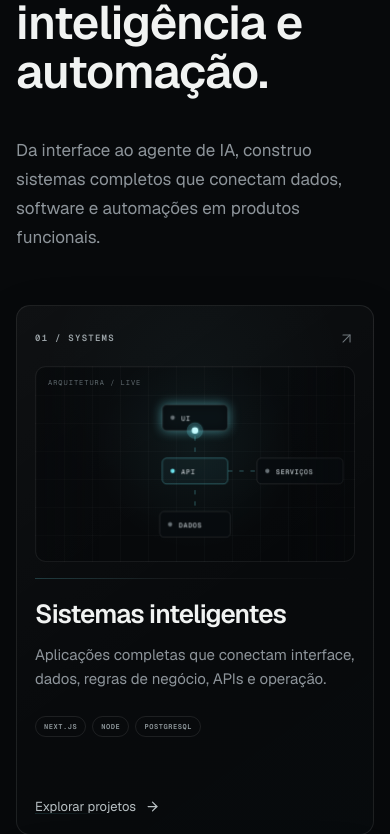
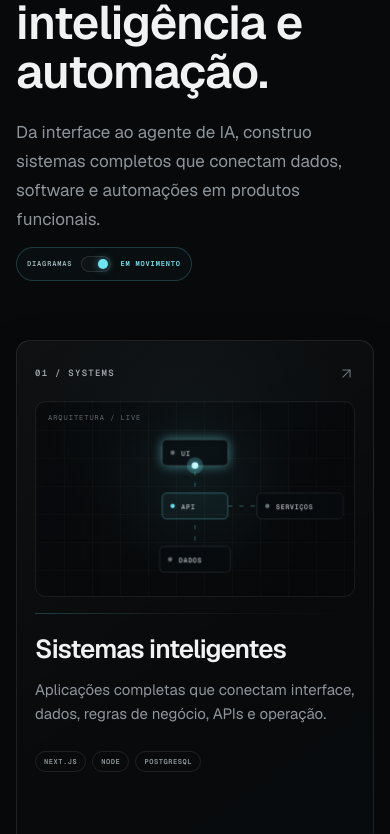
Before and after one commit to PedroCCallejas/pedro-callejas-portfolio, a Next.js app: page / in a window 390 px wide. Shown: the part 1450-2284 px from the top of the page. Built offline with nearby package versions, Linux system fonts and the light colour scheme.

Commit message:
fix: permitir ativar animacoes dos diagramas

```diff
--- a/src/app/globals.css
+++ b/src/app/globals.css
@@ -89,7 +89,17 @@ button { font: inherit; }
 .expertise-section { position: relative; }
 .expertise-heading { margin-bottom: 54px; align-items: end; }
 .expertise-heading h2 { max-width: 820px; font-size: clamp(2.8rem, 4.2vw, 4.7rem); }
-.expertise-heading > p { max-width: 530px; margin: 0 0 5px; }
+.expertise-heading__aside { max-width: 530px; margin: 0 0 5px; }
+.expertise-heading__aside > p { margin: 0; color: var(--muted); font-size: 17px; line-height: 1.7; }
+.expertise-motion-toggle { margin-top: 18px; min-height: 34px; padding: 7px 10px; display: inline-flex; align-items: center; gap: 9px; color: #778186; border: 1px solid rgba(255,255,255,.085); border-radius: 999px; background: rgba(6,9,11,.54); cursor: pointer; transition: color .28s ease, border-color .28s ease, background .28s ease; }
+.expertise-motion-toggle > span:first-child, .expertise-motion-toggle strong { font-size: 7px; letter-spacing: .12em; font-weight: 600; }
+.expertise-motion-toggle strong { color: #9aa3a7; transition: color .28s ease; }
+.expertise-motion-toggle__track { width: 30px; height: 16px; padding: 2px; display: block; border: 1px solid rgba(255,255,255,.11); border-radius: 999px; background: rgba(255,255,255,.025); }
+.expertise-motion-toggle__track i { width: 10px; height: 10px; display: block; border-radius: 50%; background: #646d72; transition: transform .32s cubic-bezier(.22,1,.36,1), background .28s ease, box-shadow .28s ease; }
+.expertise-motion-toggle[aria-pressed="true"] { color: #9db6ba; border-color: rgba(110,231,242,.2); background: rgba(110,231,242,.025); }
+.expertise-motion-toggle[aria-pressed="true"] strong { color: var(--cyan); }
+.expertise-motion-toggle[aria-pressed="true"] .expertise-motion-toggle__track i { transform: translateX(14px); background: var(--cyan); box-shadow: 0 0 9px rgba(110,231,242,.5); }
+.expertise-motion-toggle:is(:hover, :focus-visible) { color: #c4cccf; border-color: rgba(110,231,242,.28); }
 .capabilities-grid { display: grid; grid-template-columns: repeat(3, minmax(0, 1fr)); gap: 16px; }
 .capabilities-grid > div { height: 100%; }
 .capability-card { --diagram-speed: 6.4s; --node-glow: .58; min-height: 600px; height: 100%; padding: 22px; position: relative; isolation: isolate; overflow: hidden; display: flex; flex-direction: column; border: 1px solid rgba(255,255,255,.085); border-radius: 16px; background: linear-gradient(145deg, rgba(255,255,255,.034), rgba(255,255,255,.009) 58%, rgba(110,231,242,.012)); box-shadow: 0 22px 54px rgba(0,0,0,.16); transition: transform .42s cubic-bezier(.22,1,.36,1), border-color .42s ease, background .42s ease, box-shadow .42s ease; }
@@ -148,6 +158,9 @@ button { font: inherit; }
 .capability-diagram__signal--agents-main { animation: capability-signal-agents-main var(--diagram-speed) linear infinite; }
 .capability-diagram__signal--agents-mcp { animation: capability-signal-agents-mcp var(--diagram-speed) linear infinite; }
 .capability-diagram__signal--automation { animation: capability-signal-automation var(--diagram-speed) linear infinite; }
+.expertise-section[data-diagram-motion="paused"] .capability-diagram__path,
+.expertise-section[data-diagram-motion="paused"] .capability-diagram__signal,
+.expertise-section[data-diagram-motion="paused"] .capability-diagram__node { animation-play-state: paused !important; }
 .capability-card__divider { height: 1px; margin: 20px 0 24px; background: linear-gradient(90deg, rgba(110,231,242,.22), rgba(255,255,255,.055) 42%, transparent); }
 .capability-card__body { flex: 1; display: flex; flex-direction: column; align-items: flex-start; }
 .capability-card h3 { margin: 0 0 14px; font-size: 29px; line-height: 1.08; letter-spacing: -.035em; font-weight: 550; }
@@ -370,7 +383,7 @@ button { font: inherit; }
   .section-shell { width: min(calc(100% - 32px), var(--max)); }.section { padding-block: 96px; }
   .desktop-nav { display: none; }.menu-button { display: grid; place-items: center; }
   .hero { min-height: auto; padding-top: 142px; padding-bottom: 100px; grid-template-columns: 1fr; gap: 0; }.hero h1 { font-size: clamp(3.05rem, 14vw, 4rem); line-height: .99; }.hero-network { width: 100%; max-width: 440px; margin: 58px auto 0; justify-self: center; }.hero-grid { background-size: 48px 48px; }
-  .section-heading--split { grid-template-columns: 1fr; gap: 12px; }.section-heading h2, .about-grid h2 { font-size: clamp(2.8rem, 12vw, 5rem); }
+  .section-heading--split { grid-template-columns: 1fr; gap: 12px; }.section-heading h2, .about-grid h2 { font-size: clamp(2.8rem, 12vw, 5rem); }.expertise-heading__aside { margin-top: 10px; }.expertise-motion-toggle { margin-top: 14px; }
   .capabilities-grid { grid-template-columns: 1fr; gap: 14px; }.capability-card { min-height: 560px; }.capability-diagram { height: 218px; }
   .project-grid__row { grid-template-columns: 1fr; }.project-card { min-height: auto; padding: 26px; flex-direction: column; border-radius: 18px; }.project-card__visual { min-height: 240px; flex: 0 0 240px; }.project-card--compact { min-height: auto; }.project-card--compact .project-card__visual { min-height: 210px; }.project-flow { overflow-x: auto; padding-bottom: 6px; flex-wrap: nowrap; }.project-flow__step { flex: 0 0 auto; }.project-mini { align-items: flex-start; }.project-mini__tags { max-width: none; }
   .architecture-board { grid-template-columns: 1fr; }.architecture-flow { min-height: 520px; padding: 24px; }.architecture-grid { grid-template-columns: 1fr 1fr; }.architecture-node:nth-child(4), .architecture-node:nth-child(5) { grid-column: auto; }.architecture-detail { border-left: 0; border-top: 1px solid var(--line); }
@@ -397,6 +410,8 @@ button { font: inherit; }
   html { scroll-behavior: auto; }
   *, *::before, *::after { animation-duration: .01ms !important; animation-iteration-count: 1 !important; transition-duration: .01ms !important; scroll-behavior: auto !important; }
   .intro-loader { display: none; }
-  .capability-diagram__path, .capability-diagram__signal, .capability-diagram__node { animation: none !important; }
+  .expertise-section[data-diagram-motion="enabled"] .capability-diagram__path { animation-duration: 5.4s !important; animation-iteration-count: infinite !important; }
+  .expertise-section[data-diagram-motion="enabled"] .capability-diagram__signal,
+  .expertise-section[data-diagram-motion="enabled"] .capability-diagram__node { animation-duration: var(--diagram-speed) !important; animation-iteration-count: infinite !important; animation-play-state: running !important; }
   .capability-card:is(:hover, :focus-within) { transform: none; }
 }
--- /dev/null
+++ b/src/components/sections/expertise-section.tsx
@@ -0,0 +1,93 @@
+"use client";
+
+import { useState, useSyncExternalStore } from "react";
+import { ArrowRight, ArrowUpRight } from "lucide-react";
+import { Reveal } from "@/components/animations/reveal";
+import { CapabilityDiagram } from "@/components/diagrams/capability-diagram";
+import { capabilities } from "@/data/site";
+
+type MotionOverride = "system" | "enabled" | "paused";
+
+const reducedMotionQuery = "(prefers-reduced-motion: reduce)";
+
+function subscribeToReducedMotion(callback: () => void) {
+  const mediaQuery = window.matchMedia(reducedMotionQuery);
+  mediaQuery.addEventListener("change", callback);
+
+  return () => mediaQuery.removeEventListener("change", callback);
+}
+
+function getReducedMotionSnapshot() {
+  return window.matchMedia(reducedMotionQuery).matches;
+}
+
+function getReducedMotionServerSnapshot() {
+  return false;
+}
+
+export function ExpertiseSection() {
+  const prefersReducedMotion = useSyncExternalStore(
+    subscribeToReducedMotion,
+    getReducedMotionSnapshot,
+    getReducedMotionServerSnapshot,
+  );
+  const [motionOverride, setMotionOverride] = useState<MotionOverride>("system");
+  const motionEnabled = motionOverride === "enabled" || (motionOverride === "system" && !prefersReducedMotion);
+
+  function toggleMotion() {
+    setMotionOverride(motionEnabled ? "paused" : "enabled");
+  }
+
+  return (
+    <section
+      className="section section-shell expertise-section"
+      data-diagram-motion={motionEnabled ? "enabled" : "paused"}
+      id="capabilities"
+    >
+      <Reveal className="section-heading section-heading--split expertise-heading">
+        <div>
+          <p className="eyebrow">EXPERTISE / 03</p>
+          <h2>Tecnologia que conecta<br />software, inteligência e automação.</h2>
+        </div>
+        <div className="expertise-heading__aside">
+          <p>Da interface ao agente de IA, construo sistemas completos que conectam dados, software e automações em produtos funcionais.</p>
+          <button
+            aria-label={motionEnabled ? "Pausar animações dos diagramas" : "Ativar animações dos diagramas"}
+            aria-pressed={motionEnabled}
+            className="expertise-motion-toggle focus-ring"
+            onClick={toggleMotion}
+            type="button"
+          >
+            <span className="mono">DIAGRAMAS</span>
+            <span className="expertise-motion-toggle__track" aria-hidden="true"><i /></span>
+            <strong className="mono">{motionEnabled ? "EM MOVIMENTO" : "PAUSADOS"}</strong>
+          </button>
+        </div>
+      </Reveal>
+      <div className="capabilities-grid">
+        {capabilities.map((item, index) => (
+          <Reveal key={item.title} delay={index * 0.07}>
+            <article className="capability-card">
+              <div className="capability-card__header">
+                <span className="mono">{item.number} / {item.label}</span>
+                <ArrowUpRight aria-hidden="true" size={17} strokeWidth={1.5} />
+              </div>
+              <CapabilityDiagram variant={item.kind} />
+              <div className="capability-card__divider" aria-hidden="true" />
+              <div className="capability-card__body">
+                <h3>{item.title}</h3>
+                <p>{item.description}</p>
+                <ul className="capability-card__tags" aria-label={`Tecnologias de ${item.title}`}>
+                  {item.tags.map((tag) => <li key={tag}>{tag}</li>)}
+                </ul>
+                <a className="capability-card__cta focus-ring" href="#work" aria-label={`Explorar projetos relacionados a ${item.title}`}>
+                  Explorar projetos <ArrowRight aria-hidden="true" size={15} />
+                </a>
+              </div>
+            </article>
+          </Reveal>
+        ))}
+      </div>
+    </section>
+  );
+}
--- a/src/components/sections/home-sections.tsx
+++ b/src/components/sections/home-sections.tsx
@@ -1,10 +1,10 @@
-import { ArrowDown, ArrowRight, ArrowUpRight, Bot, BriefcaseBusiness, Clapperboard, Code2, Gamepad2, Mail } from "lucide-react";
+import { ArrowDown, ArrowUpRight, Bot, BriefcaseBusiness, Clapperboard, Code2, Gamepad2, Mail } from "lucide-react";
 import { Reveal } from "@/components/animations/reveal";
-import { CapabilityDiagram } from "@/components/diagrams/capability-diagram";
 import { HeroNetwork } from "@/components/diagrams/hero-network";
 import { HowIBuild } from "@/components/diagrams/how-i-build";
 import { ProjectGrid } from "@/components/projects/project-grid";
-import { capabilities, learningTracks, socialLinks, stackGroups } from "@/data/site";
+import { ExpertiseSection } from "@/components/sections/expertise-section";
+import { learningTracks, socialLinks, stackGroups } from "@/data/site";
 import { projects } from "@/data/projects";
 
 const learningIcons = [Gamepad2, Bot, Clapperboard];
@@ -39,41 +39,7 @@ export function Hero() {
 }
 
 export function WhatIBuild() {
-  return (
-    <section className="section section-shell expertise-section" id="capabilities">
-      <Reveal className="section-heading section-heading--split expertise-heading">
-        <div>
-          <p className="eyebrow">EXPERTISE / 03</p>
-          <h2>Tecnologia que conecta<br />software, inteligência e automação.</h2>
-        </div>
-        <p>Da interface ao agente de IA, construo sistemas completos que conectam dados, software e automações em produtos funcionais.</p>
-      </Reveal>
-      <div className="capabilities-grid">
-        {capabilities.map((item, index) => (
-          <Reveal key={item.title} delay={index * 0.07}>
-            <article className="capability-card">
-              <div className="capability-card__header">
-                <span className="mono">{item.number} / {item.label}</span>
-                <ArrowUpRight aria-hidden="true" size={17} strokeWidth={1.5} />
-              </div>
-              <CapabilityDiagram variant={item.kind} />
-              <div className="capability-card__divider" aria-hidden="true" />
-              <div className="capability-card__body">
-                <h3>{item.title}</h3>
-                <p>{item.description}</p>
-                <ul className="capability-card__tags" aria-label={`Tecnologias de ${item.title}`}>
-                  {item.tags.map((tag) => <li key={tag}>{tag}</li>)}
-                </ul>
-                <a className="capability-card__cta focus-ring" href="#work" aria-label={`Explorar projetos relacionados a ${item.title}`}>
-                  Explorar projetos <ArrowRight aria-hidden="true" size={15} />
-                </a>
-              </div>
-            </article>
-          </Reveal>
-        ))}
-      </div>
-    </section>
-  );
+  return <ExpertiseSection />;
 }
 
 export function FeaturedWork() {
```
